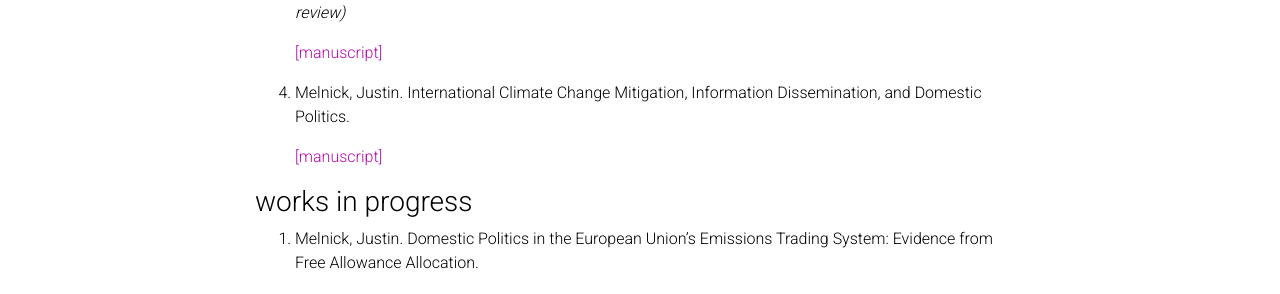
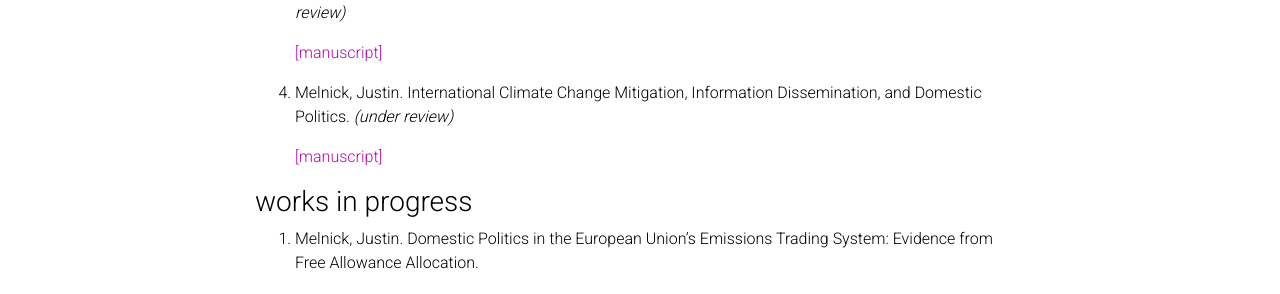
Before and after one commit to justinmelnick/justinmelnick.github.io, a Jekyll site: the page built from _pages/publications.md, in a window 1280 px wide and 1341 px high. Shown: the part 603-897 px from the top of the window. Built offline with Jekyll 4.4.1, drawn with Linux system fonts in a browser that asks for light colours; comment, search, counter and statistics services are not loaded; a style sheet for code colours, icons or effects is not loaded.

Commit message:
Update publications.md

```diff
--- a/_pages/publications.md
+++ b/_pages/publications.md
@@ -29,9 +29,9 @@ nav_order: 2
 
       [[manuscript]](https://justinmelnick.github.io/assets/pdf/paris_3_6.pdf)
 
-4. Melnick, Justin. International Climate Change Mitigation, Information Dissemination, and Domestic Politics.
+4. Melnick, Justin. International Climate Change Mitigation, Information Dissemination, and Domestic Politics. _(under review)_
 
-      [[manuscript]](https://justinmelnick.github.io/assets/pdf/paris_melnick_feb2024.pdf)
+      [[manuscript]](https://justinmelnick.github.io/assets/pdf/paris_melnick_apr2024.pdf)
 
 <h3>works in progress</h3>
 
```
